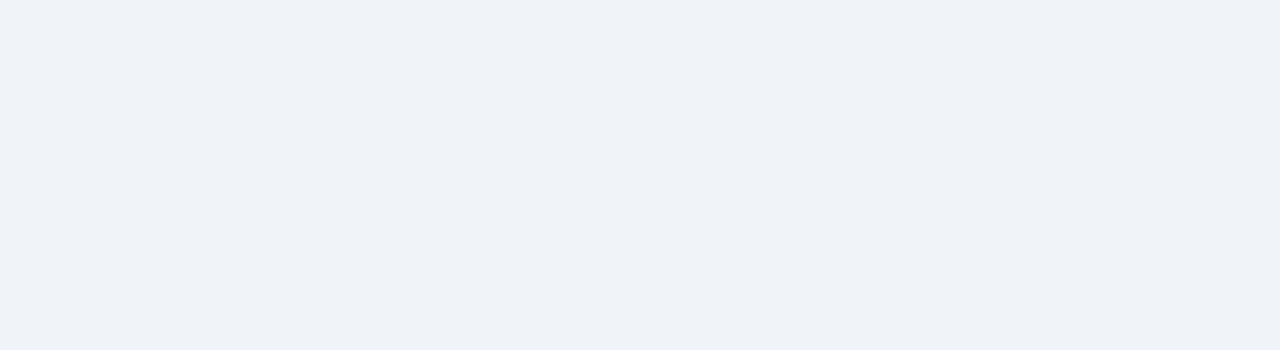
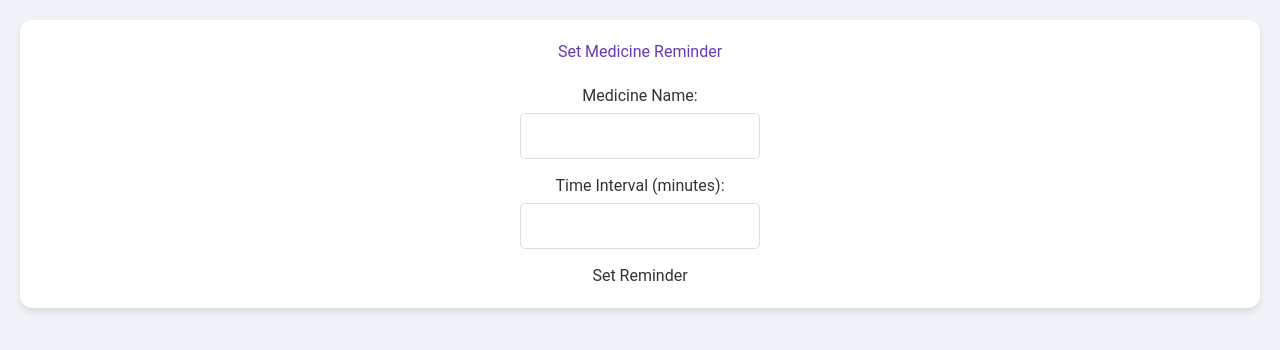
Before and after one commit to Barathj121/dementiaguardian2, a React (Vite) app: page /medicine in a window 1280 px wide. Before the commit this address had no page. Shown: the top 350 px of the page. Built offline with nearby package versions, Linux system fonts and the light colour scheme.

Commit message:
Final with getlocation

```diff
--- a/src/App.jsx
+++ b/src/App.jsx
@@ -3,6 +3,8 @@ import { BrowserRouter as Router, Routes, Route } from 'react-router-dom'; // Ma
 
 import AlertMonitor from './components/alert';
 import Analysis from './components/Analysis';
+import MedicineReminder from './components/MedicineReminder';
+import Current from './components/Currentlocation'
 
 function App() {
   return (
@@ -10,6 +12,8 @@ function App() {
       <Routes> {/* Wrap your Route components inside a Routes component */}
         <Route path="/" element={<AlertMonitor />} />
         <Route path="/analysis" element={<Analysis />} />
+        <Route path="/medicine" element={<MedicineReminder/>}/>
+        <Route path='/current' element={<Current/>}/>
       </Routes>
     </Router>
   );
--- /dev/null
+++ b/src/components/Currentlocation.jsx
@@ -0,0 +1,57 @@
+// LocationMap.js
+
+import React, { useState, useEffect } from 'react';
+import { MapContainer, TileLayer, Marker, Popup, useMap } from 'react-leaflet';
+import './map.css';
+
+const LocationMap = () => {
+  const [locationData, setLocationData] = useState(null);
+
+  useEffect(() => {
+    const fetchData = async () => {
+      try {
+        const response = await fetch('https://dementian-location.onrender.com/get-location');
+        const data = await response.json();
+        setLocationData(data);
+      } catch (error) {
+        console.error('Error fetching location data:', error);
+      }
+    };
+
+    fetchData();
+  }, []);
+
+  return (
+    <div className="map-container alert-box">
+      <h2>Current Patient Location</h2>
+      <div className="map-container-inner">
+        <MapContainer center={[0, 0]} zoom={16} style={{ height: '100%', width: '100%' }}>
+          <TileLayer url="https://{s}.tile.openstreetmap.org/{z}/{x}/{y}.png" />
+          {locationData && (
+            <LocationMarker position={[locationData.lat, locationData.lon]} />
+          )}
+        </MapContainer>
+      </div>
+    </div>
+  );
+};
+
+const LocationMarker = ({ position }) => {
+  const map = useMap();
+
+  useEffect(() => {
+    if (position) {
+      map.setView(position, map.getZoom());
+    }
+  }, [position, map]);
+
+  return position === null ? null : (
+    <Marker position={position}>
+      <Popup>
+        Latitude: {position[0]}, Longitude: {position[1]}
+      </Popup>
+    </Marker>
+  );
+};
+
+export default LocationMap;
--- /dev/null
+++ b/src/components/MedicineReminder.jsx
@@ -0,0 +1,57 @@
+// MedicineReminder.js
+import { useState } from 'react';
+import axios from 'axios';
+import './medicineReminder.css'; // Create a CSS file for styling the form
+
+const MedicineReminder = () => {
+  const [medicineName, setMedicineName] = useState('');
+  const [timeInterval, setTimeInterval] = useState('');
+
+  const handleSubmit = async (e) => {
+    e.preventDefault();
+    const timeIntervalInMicroseconds = timeInterval * 60 * 1000000;
+
+    try {
+      await axios.post('https://dementian-location.onrender.com/medicine-reminder', {
+        medicine_name: medicineName,
+        time: timeIntervalInMicroseconds,
+      });
+      alert('Medicine reminder set successfully');
+      setMedicineName('');
+      setTimeInterval('');
+    } catch (error) {
+      console.error('Error setting medicine reminder:', error);
+    }
+  };
+
+  return (
+    <div className="medicine-reminder-container">
+      <h2>Set Medicine Reminder</h2>
+      <form onSubmit={handleSubmit}>
+        <div className="form-group">
+          <label htmlFor="medicineName">Medicine Name:</label>
+          <input
+            type="text"
+            id="medicineName"
+            value={medicineName}
+            onChange={(e) => setMedicineName(e.target.value)}
+            required
+          />
+        </div>
+        <div className="form-group">
+          <label htmlFor="timeInterval">Time Interval (minutes):</label>
+          <input
+            type="number"
+            id="timeInterval"
+            value={timeInterval}
+            onChange={(e) => setTimeInterval(e.target.value)}
+            required
+          />
+        </div>
+        <button type="submit">Set Reminder</button>
+      </form>
+    </div>
+  );
+};
+
+export default MedicineReminder;
--- a/src/components/alert.jsx
+++ b/src/components/alert.jsx
@@ -2,9 +2,10 @@ import React, { useEffect, useState } from 'react';
 import axios from 'axios';
 import './alert.css'; // Import the CSS file for styling
 import Analytics from './Analysis'; // Import the Analytics component
+import MedicineReminder from './MedicineReminder'; // Import the MedicineReminder component
+import LocationMap from './Currentlocation'; // Import the LocationMap component
 import { MapContainer, TileLayer, Marker, Popup } from 'react-leaflet';
 import 'leaflet/dist/leaflet.css';
-import { Line, Pie, Bar } from 'react-chartjs-2';
 import {
   Chart as ChartJS,
   CategoryScale,
@@ -35,6 +36,8 @@ const AlertMonitor = () => {
   const [latestSerialNumber, setLatestSerialNumber] = useState(null);
   const [viewHistory, setViewHistory] = useState(false);
   const [viewAnalytics, setViewAnalytics] = useState(false);
+  const [setReminder, setSetReminder] = useState(false);
+  const [viewCurrentLocation, setViewCurrentLocation] = useState(false);
   const [alertHistory, setAlertHistory] = useState([]);
 
   const fetchLatestSerialNumber = async () => {
@@ -64,30 +67,59 @@ const AlertMonitor = () => {
   const handleViewHistoryClick = () => {
     setViewHistory(true);
     setViewAnalytics(false);
+    setSetReminder(false);
+    setViewCurrentLocation(false); // Ensure other views are closed
   };
 
   const handleViewAnalyticsClick = () => {
     setViewAnalytics(true);
     setViewHistory(false);
+    setSetReminder(false);
+    setViewCurrentLocation(false); // Ensure other views are closed
+  };
+
+  const handleSetMedicineReminderClick = () => {
+    setSetReminder(true);
+    setViewHistory(false);
+    setViewAnalytics(false);
+    setViewCurrentLocation(false); // Ensure other views are closed
+  };
+
+  const handleGetCurrentLocationClick = () => {
+    setViewCurrentLocation(true);
+    setViewHistory(false);
+    setViewAnalytics(false);
+    setSetReminder(false);
   };
 
   const handleBackClick = () => {
     setViewHistory(false);
     setViewAnalytics(false);
+    setSetReminder(false);
+    setViewCurrentLocation(false);
   };
 
   return (
     <div className="container">
       <header className="header">
         <h1 className="title">Dementia Guardian</h1>
-        <NavBar onViewHistoryClick={handleViewHistoryClick} onViewAnalyticsClick={handleViewAnalyticsClick} onBackClick={handleBackClick} />
+        <NavBar
+          onViewHistoryClick={handleViewHistoryClick}
+          onViewAnalyticsClick={handleViewAnalyticsClick}
+          onSetMedicineReminderClick={handleSetMedicineReminderClick}
+          onGetCurrentLocationClick={handleGetCurrentLocationClick} // Add handler for "Get Current Location" click
+          onBackClick={handleBackClick}
+        />
       </header>
       {viewHistory ? (
         <ViewHistory alertHistory={alertHistory} />
       ) : viewAnalytics ? (
         <Analytics alertHistory={alertHistory} /> // Render Analytics component
-      ) : (
-        latestSerialNumber ? (
+      ) : setReminder ? (
+        <MedicineReminder /> // Render MedicineReminder component
+      ) : viewCurrentLocation ? (
+        <LocationMap /> // Render LocationMap component
+      ) : latestSerialNumber ? (
         <div className="latest-alert">
           <h2>Latest Serial Number: {latestSerialNumber}</h2>
           <hr />
@@ -98,13 +130,12 @@ const AlertMonitor = () => {
           <h2>No Alerts at the Moment</h2>
           <button onClick={handleViewHistoryClick}>View Alert History</button>
         </div>
-        )
       )}
     </div>
   );
 };
 
-const NavBar = ({ onViewHistoryClick, onViewAnalyticsClick, onBackClick }) => {
+const NavBar = ({ onViewHistoryClick, onViewAnalyticsClick, onSetMedicineReminderClick, onGetCurrentLocationClick, onBackClick }) => {
   return (
     <nav>
       <ul className="nav-list">
@@ -115,7 +146,13 @@ const NavBar = ({ onViewHistoryClick, onViewAnalyticsClick, onBackClick }) => {
           <a href="#" className="nav-link" onClick={onViewHistoryClick}>View Alert History</a>
         </li>
         <li>
-          <a href={Analytics} className="nav-link" onClick={onViewAnalyticsClick}>View Analytics</a>
+          <a href="#" className="nav-link" onClick={onViewAnalyticsClick}>View Analytics</a>
+        </li>
+        <li>
+          <a href="#" className="nav-link" onClick={onSetMedicineReminderClick}>Set Medicine Reminder</a>
+        </li>
+        <li>
+          <a href="#" className="nav-link" onClick={onGetCurrentLocationClick}>Get Current Location</a>
         </li>
       </ul>
     </nav>
@@ -151,7 +188,7 @@ const ViewHistory = ({ alertHistory }) => {
         filteredData = alertHistory.filter(alert => alert.source === 'Button');
         break;
       case 'timestamp':
-        filteredData = alertHistory.sort((a, b) => new Date(b.time_stamp)          .getTime() - new Date(a.time_stamp).getTime());
+        filteredData = alertHistory.sort((a, b) => new Date(b.time_stamp).getTime() - new Date(a.time_stamp).getTime());
         break;
       default:
         filteredData = alertHistory;
--- /dev/null
+++ b/src/components/current.jsx
@@ -0,0 +1,11 @@
+import React from {React}
+
+function Currentloc(){
+    return (
+        <div>
+            <p>akgaf</p>
+        </div>
+    )
+}
+
+export default Currentloc;
--- a/src/components/map.css
+++ b/src/components/map.css
@@ -1,4 +1,24 @@
-.leaflet-container{
-    width:3000px;
-    height:700px;
-  }
+/* map.css */
+
+.map-container {
+  background-color: rgba(255, 64, 129, 0.1);
+  padding: 20px;
+  border-radius: 12px;
+  box-shadow: 0 4px 6px rgba(0, 0, 0, 0.1);
+  margin: 20px;
+  flex: 1;
+  text-align: center;
+}
+
+.map-container h2 {
+  color: #d32f2f;
+  margin-bottom: 20px;
+}
+
+.map-container-inner {
+  height: 300px;
+  width: 100%;
+  margin-top: 20px;
+  border-radius: 12px;
+  overflow: hidden;
+}
--- /dev/null
+++ b/src/components/medicineReminder.css
@@ -0,0 +1,48 @@
+/* medicineReminder.css */
+
+.medicine-reminder-container {
+    background-color: #fff;
+    padding: 20px;
+    border-radius: 12px;
+    box-shadow: 0 4px 6px rgba(0, 0, 0, 0.1);
+    margin: 20px;
+    flex: 1;
+    text-align: center;
+  }
+
+  .medicine-reminder-container h2 {
+    color: #673ab7;
+    margin-bottom: 20px;
+  }
+
+  .form-group {
+    margin-bottom: 15px;
+  }
+
+  .form-group label {
+    display: block;
+    margin-bottom: 5px;
+    color: #333;
+  }
+
+  .form-group input {
+    width: 20%;
+    padding: 10px;
+    box-sizing: border-box;
+    border-radius: 5px;
+    border: 1px solid #ddd;
+  }
+
+  button {
+    background-color: #ff4081;
+    color: #fff;
+    border: none;
+    padding: 10px 20px;
+    border-radius: 5px;
+    cursor: pointer;
+    transition: background-color 0.3s ease;
+  }
+
+  button:hover {
+    background-color: #ff79b0;
+  }
```
Lines whose indentation alone changed are shown as unchanged.
